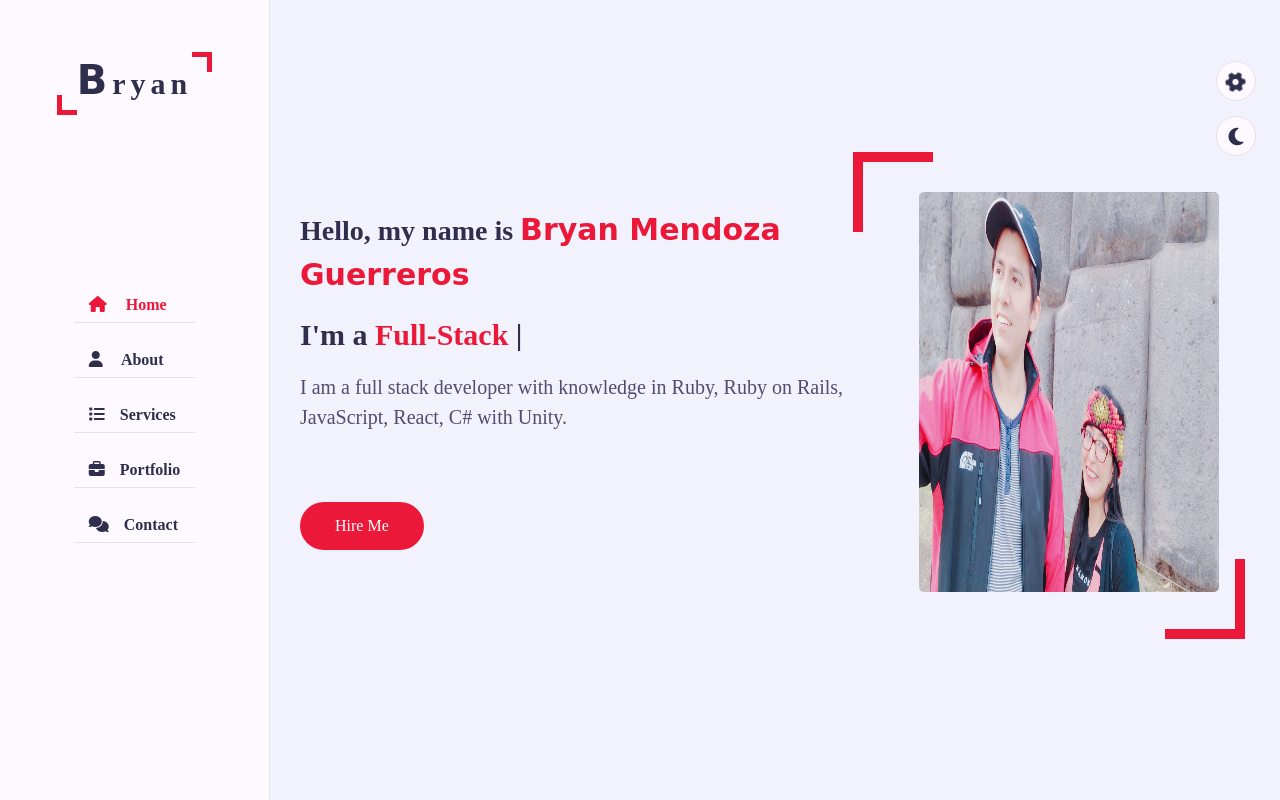
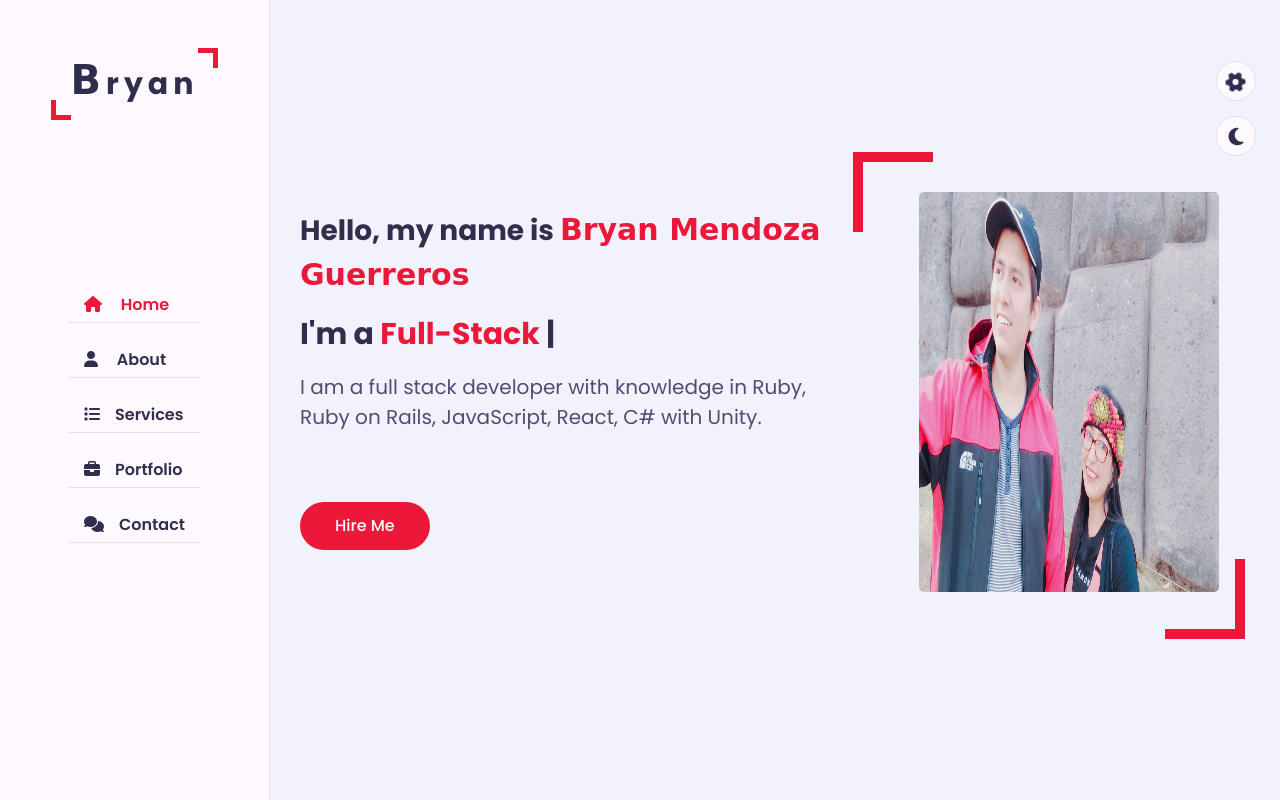
Before and after one commit to mgbryan90/Portafolio, a plain HTML site: page index.html in a window 1280 px wide. Drawn offline with nearby package versions, Linux system fonts and the light colour scheme; a web font is replaced by a local one.

Commit message:
Edit font-family

```diff
--- a/css/components/global.css
+++ b/css/components/global.css
@@ -19,7 +19,7 @@ body.dark {
 body {
   line-height: 1.5;
   font-size: 16px;
-  font-family: 'Poppins' sans-serif;
+  font-family: 'Poppins', sans-serif;
 }
 
 * {
```
